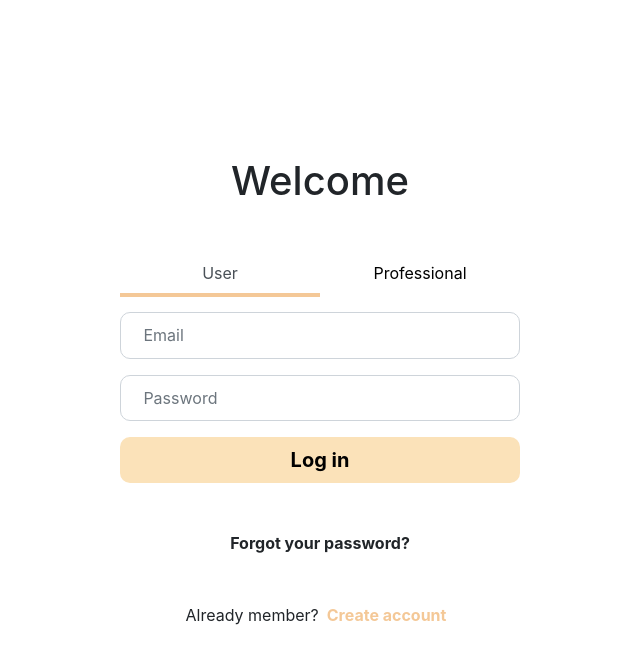
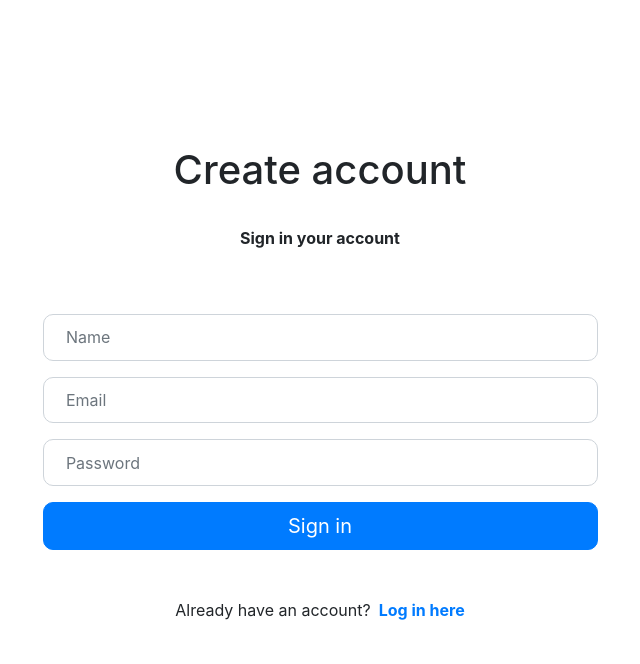
Before and after one commit to codemaoz90/my-pet-health, a React (Create React App) app: page / in a window 1280 px wide. Shown: the top 664 px of the page, without its empty margins (320-960 px from the left). Built offline with nearby package versions, Linux system fonts and the light colour scheme.

Commit message:
Sign In Form done

```diff
--- a/src/App.js
+++ b/src/App.js
@@ -1,11 +1,13 @@
 import "bootstrap/dist/css/bootstrap.min.css";
 import Welcome from "./pages/Welcome/Welcome";
+import SignIn from "./components/Forms/SignIn/SignIn";
+import { Container } from "react-bootstrap";
 
 function App() {
 	return (
-		<div>
-			<Welcome />
-		</div>
+		<Container className=" vh-100 d-flex flex-column justify-content-center align-items-center">
+			<SignIn />
+		</Container>
 	);
 }
 
--- /dev/null
+++ b/src/components/Forms/SignIn/SignIn.js
@@ -0,0 +1,31 @@
+import { Form, Button } from "react-bootstrap";
+import React from "react";
+
+export default function SignIn() {
+	return (
+		<>
+			<h1 className="my-3">Create account</h1>
+			<p className="my-3 font-weight-bold">Sign in your account</p>
+			<Form className="w-50 mt-5">
+				<Form.Group controlId="">
+					<Form.Control type="text" placeholder="Name"></Form.Control>
+				</Form.Group>
+				<Form.Group controlId="">
+					<Form.Control type="email" placeholder="Email"></Form.Control>
+				</Form.Group>
+				<Form.Group controlId="">
+					<Form.Control type="password" placeholder="Password"></Form.Control>
+				</Form.Group>
+				<Button style={{ borderRadius: "10px" }} className="w-100" size="lg">
+					Sign in
+				</Button>
+				<Form.Text style={{ fontSize: "1rem" }} className=" my-5 text-center">
+					Already have an account?
+					<a style={{ cursor: "pointer" }} className=" ml-2 font-weight-bold">
+						Log in here
+					</a>
+				</Form.Text>
+			</Form>
+		</>
+	);
+}
--- a/src/pages/Welcome/Welcome.js
+++ b/src/pages/Welcome/Welcome.js
@@ -6,7 +6,6 @@ const styleBorderProfessional = { borderBottom: "A5D4FB" };
 export default function Welcome() {
 	const [activeKey, setActiveKey] = useState("user");
 	return (
-		<Container className=" vh-100 d-flex flex-column justify-content-center align-items-center">
 		<Row className="d-flex flex-column">
 			<h1 className="mb-5 text-center">Welcome</h1>
 			<Tabs
@@ -35,6 +34,5 @@ export default function Welcome() {
 				</Tab>
 			</Tabs>
 		</Row>
-		</Container>
 	);
 }
```
Also changed, not shown: src/components/Forms/SignIn/SignIn.css (added). Lines whose indentation alone changed are shown as unchanged.
